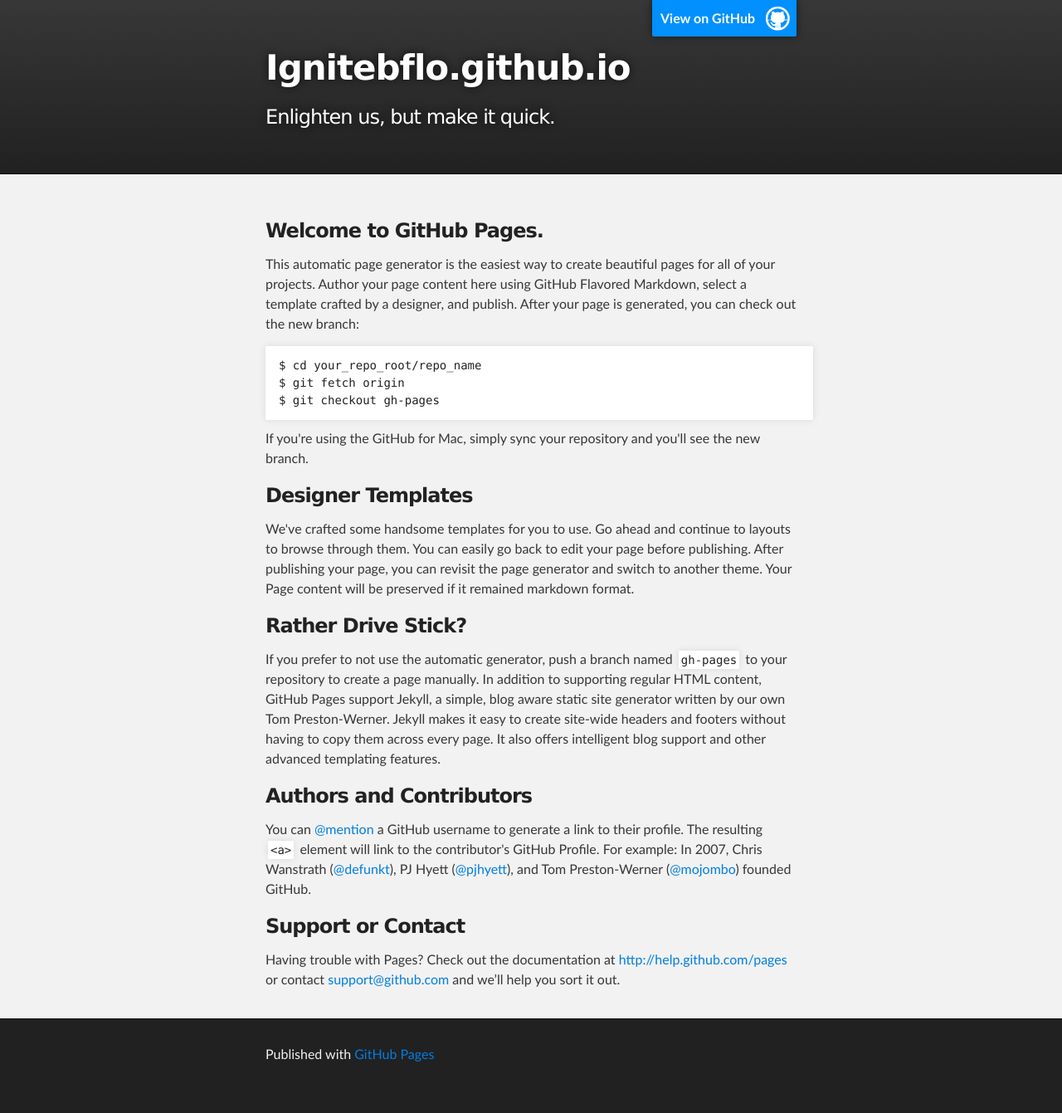
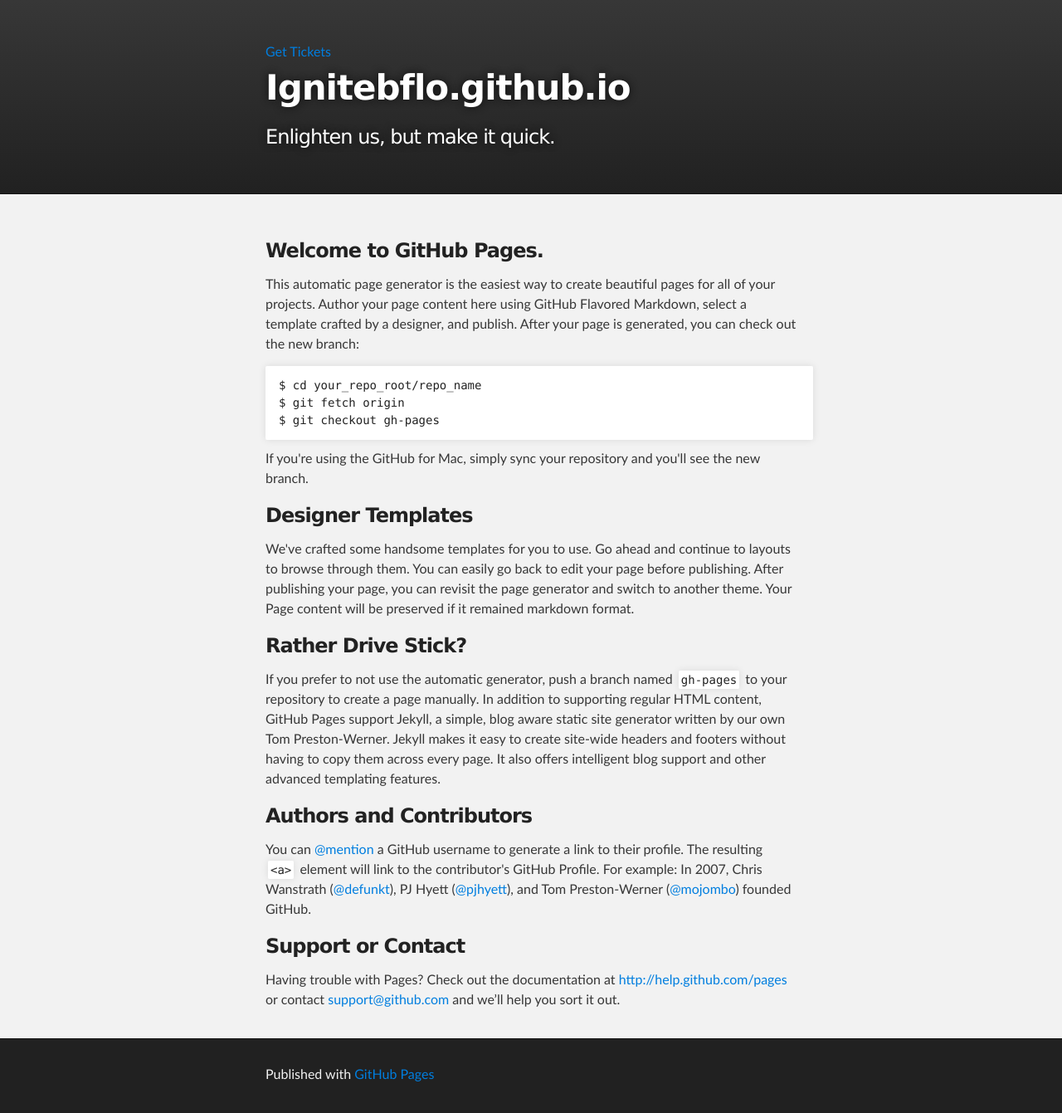
Before and after one commit to ignitebflo/ignitebflo.github.io, a Jekyll site: the page index.html, which Jekyll copies as it is, in a window 1280 px wide. Shown: the whole page at 83% size. Built offline with Jekyll 4.4.1, drawn with Linux system fonts in a browser that asks for light colours; before the commit the page ends 1317 px from its top, so only the background shows below that.

Commit message:
changed view on github to buy ticket banner

```diff
--- a/index.html
+++ b/index.html
@@ -16,7 +16,7 @@
     <!-- HEADER -->
     <div id="header_wrap" class="outer">
         <header class="inner">
-          <a id="forkme_banner" href="https://github.com/ignitebflo">View on GitHub</a>
+          <a id="ticket_banner" href="ignitebflo.eventbrite.com">Get Tickets</a>
 
           <h1 id="project_title">Ignitebflo.github.io</h1>
           <h2 id="project_tagline">Enlighten us, but make it quick.</h2>
```
